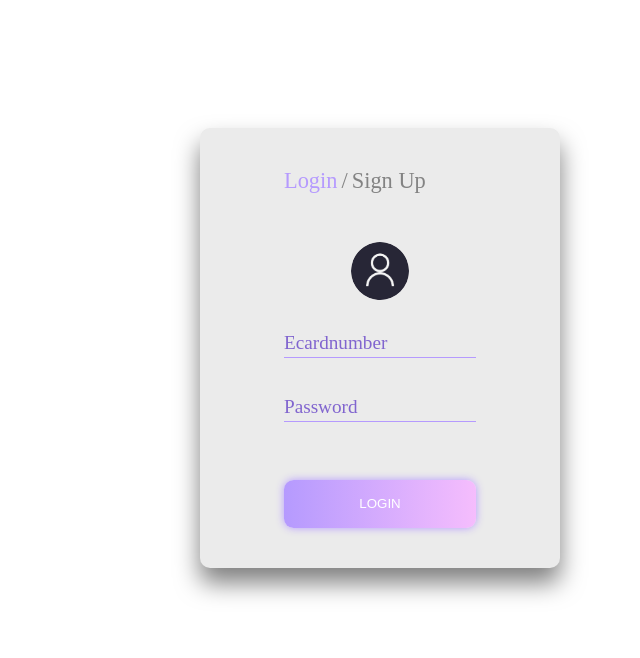
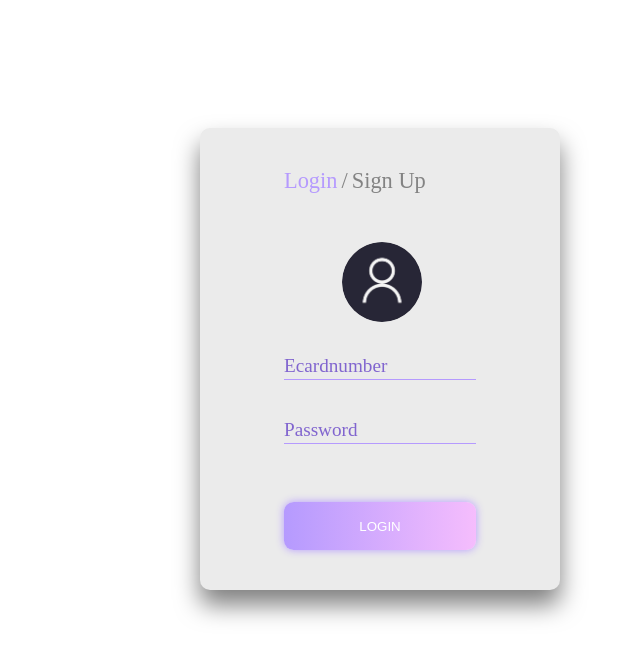
Before and after one commit to kimoyami/Great-inventor-CuiYao, a plain HTML site: page html/index.html in a window 1280 px wide. Shown: the whole page, without its empty margins (640-1280 px from the left). Drawn offline with nearby package versions, Linux system fonts and the light colour scheme.

Commit message:
补充头图
lytnb

```diff
--- a/html/css/style.css
+++ b/html/css/style.css
@@ -60,8 +60,8 @@ form .input{
 }
 
 .png{
-    width:30%;
-    left:35%;
+    width:5rem;
+    left:30%;
     position: relative;
     border-radius: 10rem;
 }
--- a/html/index.html
+++ b/html/index.html
@@ -134,6 +134,10 @@
         e.stopPropagation();
     })
 
+    $('#Ecardnumber').on('input propertychange',function(){
+        $('.png').attr('src','img/232.jpg');
+    })
+
     $('.input input').on('blur',function(){
         if($(this).val() === '')
             $(this).parent().removeClass('focus');
```
Also changed, not shown: html/img/232.jpg (added), 1 other file.
